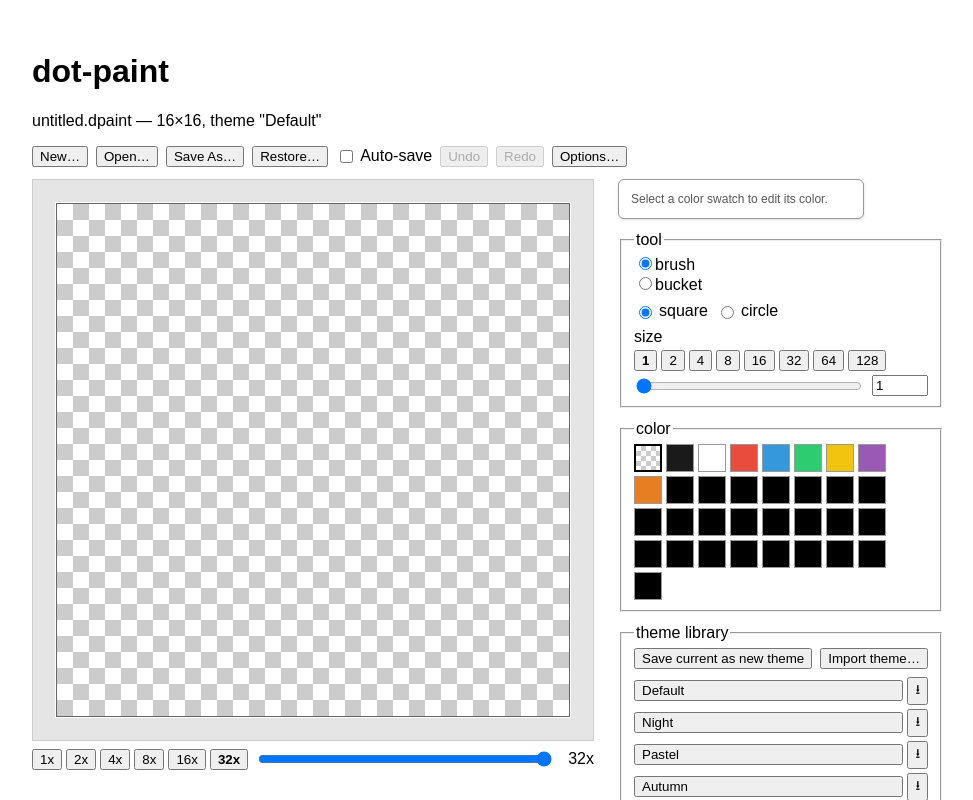
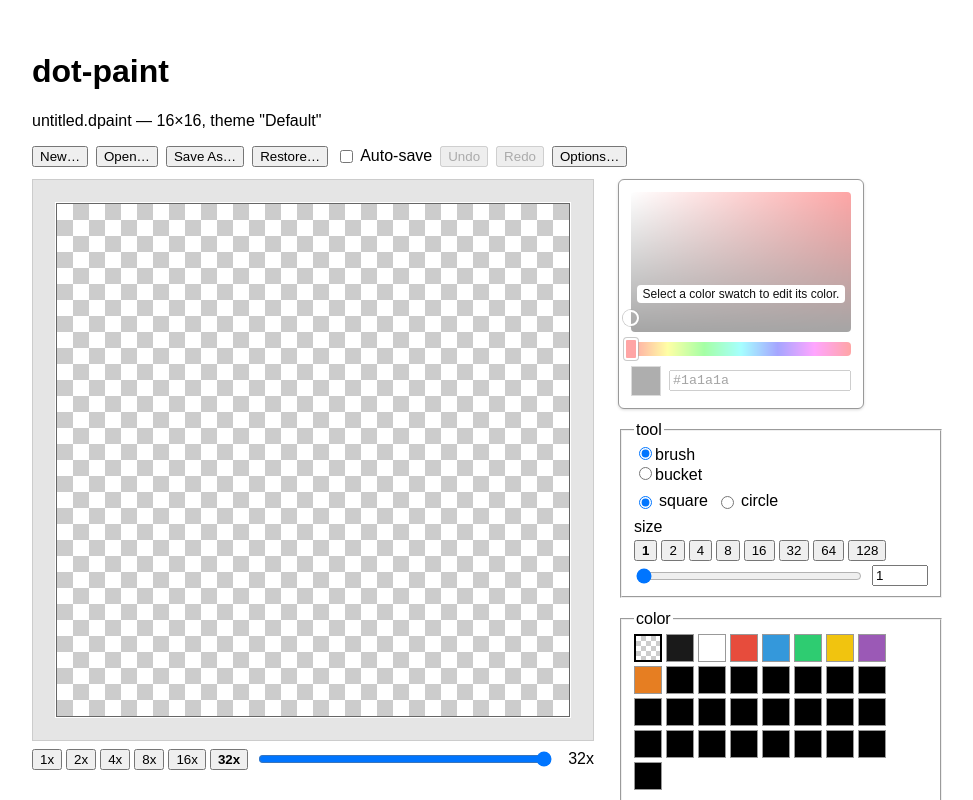
Before and after one commit to jiebanh/dot-paint, a React (Vite) app in the folder packages/web/: page / in a window 1280 px wide. Both pictures are taken after a click on the button 648 px from the left and 648 px from the top of the page. Shown: the top 800 px of the page, without its empty margins (0-973 px from the left). Built offline with nearby package versions, Linux system fonts and the light colour scheme.

Commit message:
feat: modify colorpicker for transparent color

```diff
--- a/packages/web/src/components/ColorPickerPanel.tsx
+++ b/packages/web/src/components/ColorPickerPanel.tsx
@@ -68,6 +68,7 @@ function isValidHex(value: string): boolean {
 }
 
 const PANEL_STYLE: React.CSSProperties = {
+  position: "relative",
   width: 220,
   padding: 12,
   background: "#fff",
@@ -75,6 +76,9 @@ const PANEL_STYLE: React.CSSProperties = {
   border: "1px solid #999",
   borderRadius: 6,
   boxShadow: "0 1px 3px rgba(0,0,0,0.15)",
+};
+
+const CONTENT_STYLE: React.CSSProperties = {
   display: "flex",
   flexDirection: "column",
   gap: 10,
@@ -107,14 +111,6 @@ export function ColorPickerPanel({ paletteIndex, color, disabled, onPreview, onC
     // Resync whenever the edited swatch or its committed color changes (switching
     // swatches, undo/redo) - not while dragging, since color only changes on commit.
   }, [color, disabled, paletteIndex]);
-
-  if (disabled) {
-    return (
-      <div style={PANEL_STYLE}>
-        <p style={{ margin: 0, fontSize: 12, opacity: 0.7 }}>Select a color swatch to edit its color.</p>
-      </div>
-    );
-  }
 
   function updateHsv(next: Partial<typeof hsv>) {
     const merged = { ...hsv, ...next };
@@ -164,6 +160,10 @@ export function ColorPickerPanel({ paletteIndex, color, disabled, onPreview, onC
 
   return (
     <div style={PANEL_STYLE}>
+      {/* Same DOM/size whether disabled or not, so the panels below never shift
+          position when switching to/from the transparent swatch - just dimmed
+          and inert, with a message overlaid on top. */}
+      <div style={{ ...CONTENT_STYLE, opacity: disabled ? 0.35 : 1, pointerEvents: disabled ? "none" : undefined }}>
       <div
         ref={svRef}
         {...dragHandlers((e) => {
@@ -239,6 +239,26 @@ export function ColorPickerPanel({ paletteIndex, color, disabled, onPreview, onC
           style={{ flex: 1, fontFamily: "monospace", minWidth: 0 }}
         />
       </div>
+      </div>
+
+      {disabled && (
+        <div
+          style={{
+            position: "absolute",
+            inset: 0,
+            display: "flex",
+            alignItems: "center",
+            justifyContent: "center",
+            padding: 12,
+            textAlign: "center",
+            pointerEvents: "none",
+          }}
+        >
+          <p style={{ margin: 0, fontSize: 12, background: "#fff", padding: "2px 6px", borderRadius: 4 }}>
+            Select a color swatch to edit its color.
+          </p>
+        </div>
+      )}
     </div>
   );
 }
```
